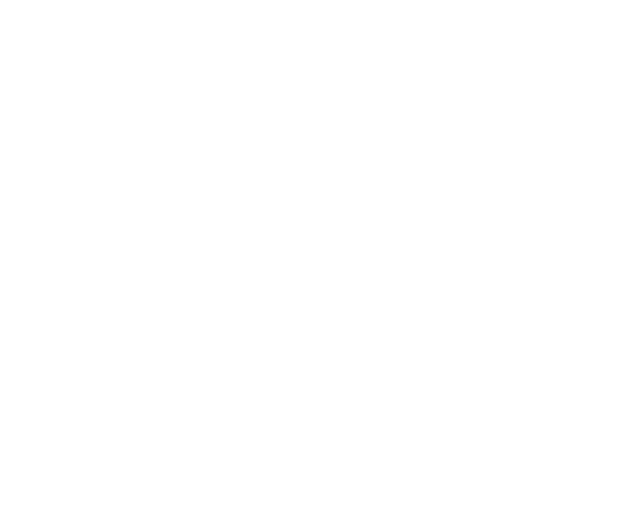
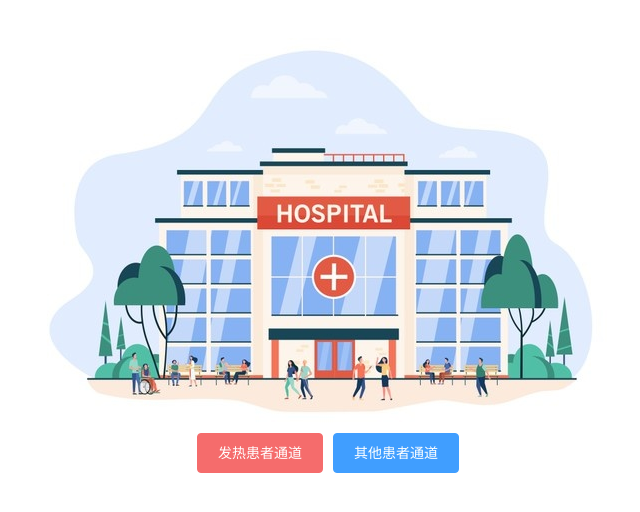
Before and after one commit to zhp-99/2021Database_Project, a Vue app in the folder pkuwenwenfrontend/: page /FeverOrNot in a window 1280 px wide. Before the commit this address had no page. Shown: the top 512 px of the page, without its empty margins (312-952 px from the left). Built offline with nearby package versions, Linux system fonts and the light colour scheme.

Commit message:
发热患者通道

```diff
--- /dev/null
+++ b/pkuwenwenfrontend/src/components/Pages/FeverOrNot.vue
@@ -0,0 +1,40 @@
+<template>
+<div>
+  <div id = 'logoimg'>
+    <img alt="Vue logo" src="../../assets/logo2.jpeg" height="391" width="626">
+  </div>
+  <div align="center">
+    <el-button type="danger" @click="openFever()">发热患者通道</el-button>
+    <el-button type="primary" @click="openUsual()">其他患者通道</el-button>
+  </div>
+</div>
+</template>
+
+<script>
+export default {
+  name: "FeverOrNot",
+  data: function() {
+    return {
+      message: 'first',
+      showHeader: false,
+    }
+  },
+
+  methods: {
+    openFever() {
+      console.log(`dash: fever patient enter`);
+      localStorage.setItem("patient_type", 'fever');
+      this.$router.push('/PatientHomepage');
+    },
+    openUsual () {
+      console.log(`dash: usual patient enter`);
+      localStorage.setItem("patient_type", 'usual');
+      this.$router.push('/PatientHomepage');
+    },
+  },
+}
+</script>
+
+<style scoped>
+
+</style>
--- a/pkuwenwenfrontend/src/components/Pages/PatientSignIn.vue
+++ b/pkuwenwenfrontend/src/components/Pages/PatientSignIn.vue
@@ -75,7 +75,7 @@
               if(response.data.login.retCode == 1){
                 alert('登陆成功');
                 localStorage.setItem("ms_username", this.param.username)
-                this.$router.push('/PatientHomepage');
+                this.$router.push('/FeverOrNot');
               }
               else if(response.data.login.retCode == 2) {
                alert('密码错误！');
--- a/pkuwenwenfrontend/src/router/index.js
+++ b/pkuwenwenfrontend/src/router/index.js
@@ -26,6 +26,11 @@
         path: '/DoctorSignIn',
         name: 'DoctorSignIn',
         component: () => import('../components/Pages/DoctorSignIn.vue')
+    },
+    {
+        path: '/FeverOrNot',
+        name: 'FeverOrNot',
+        component: () => import('../components/Pages/FeverOrNot')
     },
     {
         path: '/PatientHomepage',
```
